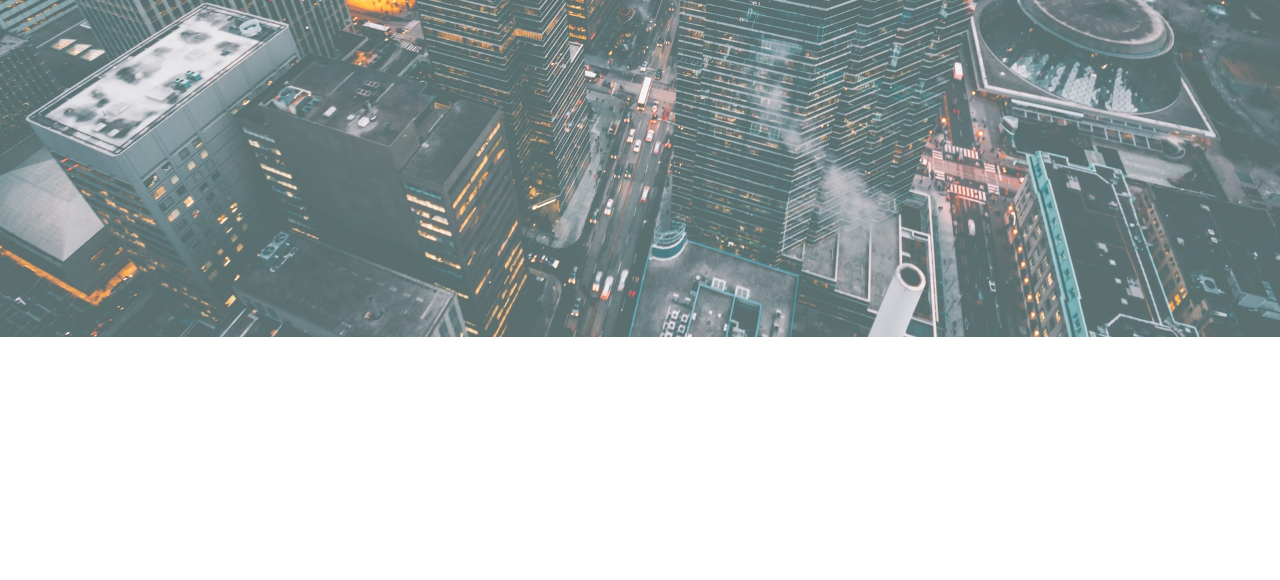
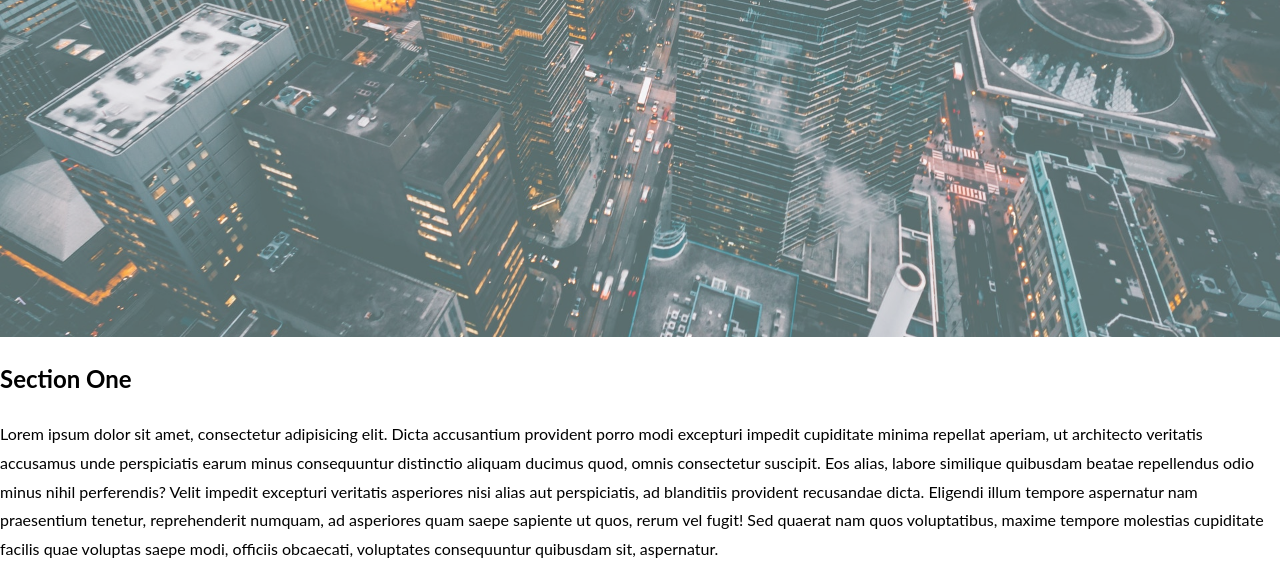
Before and after one commit to confusedwdeveloper/parallax-landing-page, a plain HTML site: page index.html in a window 1280 px wide. Shown: the part 463-1043 px from the top of the page. Before the commit the page ends 800 px from the top, so only its background shows below. Drawn offline with Linux system fonts and the light colour scheme.

Commit message:
section one html done

```diff
--- a/index.html
+++ b/index.html
@@ -17,6 +17,16 @@
     </header>
 
   </div>
+  <main>
+    <section class="light-section">
+      <!-- This class can be used elsewhere and we will use it elsewhere -->
+      <h2 class="light-heading">Section One</h2>
+      <p>Lorem ipsum dolor sit amet, consectetur adipisicing elit. Dicta accusantium provident porro modi excepturi impedit cupiditate minima repellat aperiam, ut architecto veritatis accusamus unde perspiciatis earum minus consequuntur distinctio
+        aliquam ducimus quod, omnis consectetur suscipit. Eos alias, labore similique quibusdam beatae repellendus odio minus nihil perferendis? Velit impedit excepturi veritatis asperiores nisi alias aut perspiciatis, ad blanditiis provident
+        recusandae dicta. Eligendi illum tempore aspernatur nam praesentium tenetur, reprehenderit numquam, ad asperiores quam saepe sapiente ut quos, rerum vel fugit! Sed quaerat nam quos voluptatibus, maxime tempore molestias cupiditate facilis
+        quae voluptas saepe modi, officiis obcaecati, voluptates consequuntur quibusdam sit, aspernatur.</p>
+    </section>
+  </main>
 
 
 </body>
```
